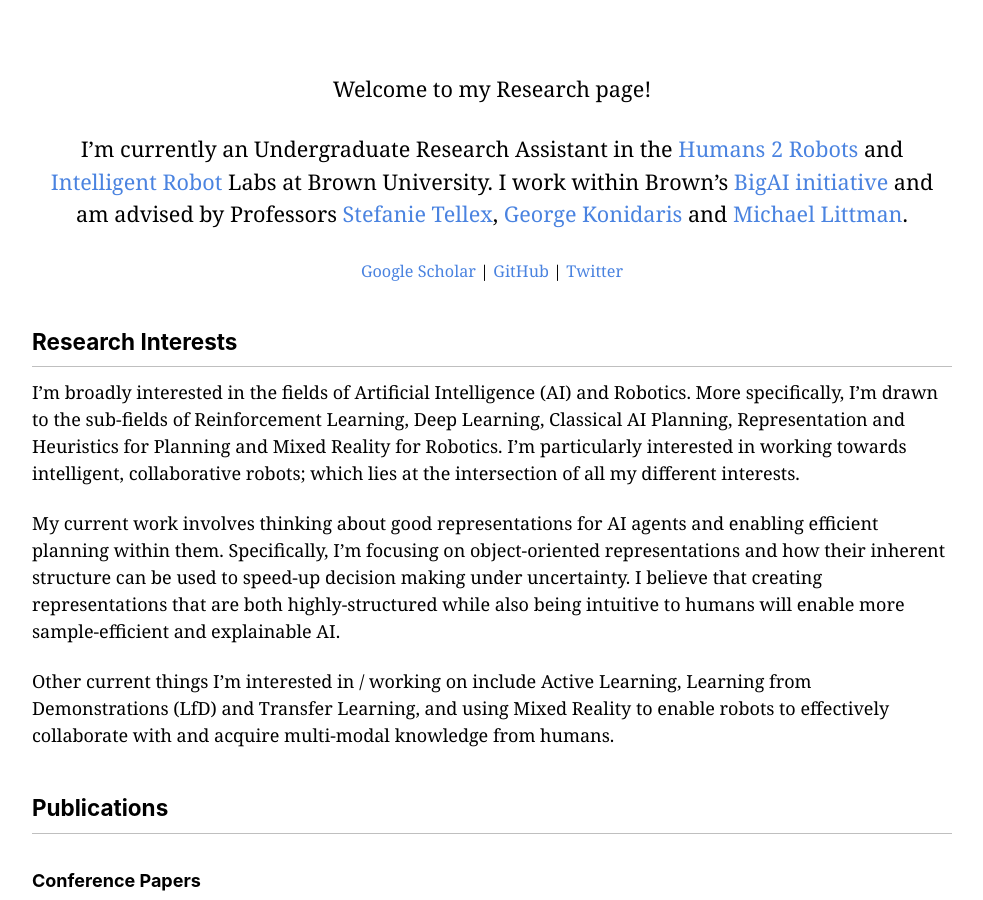
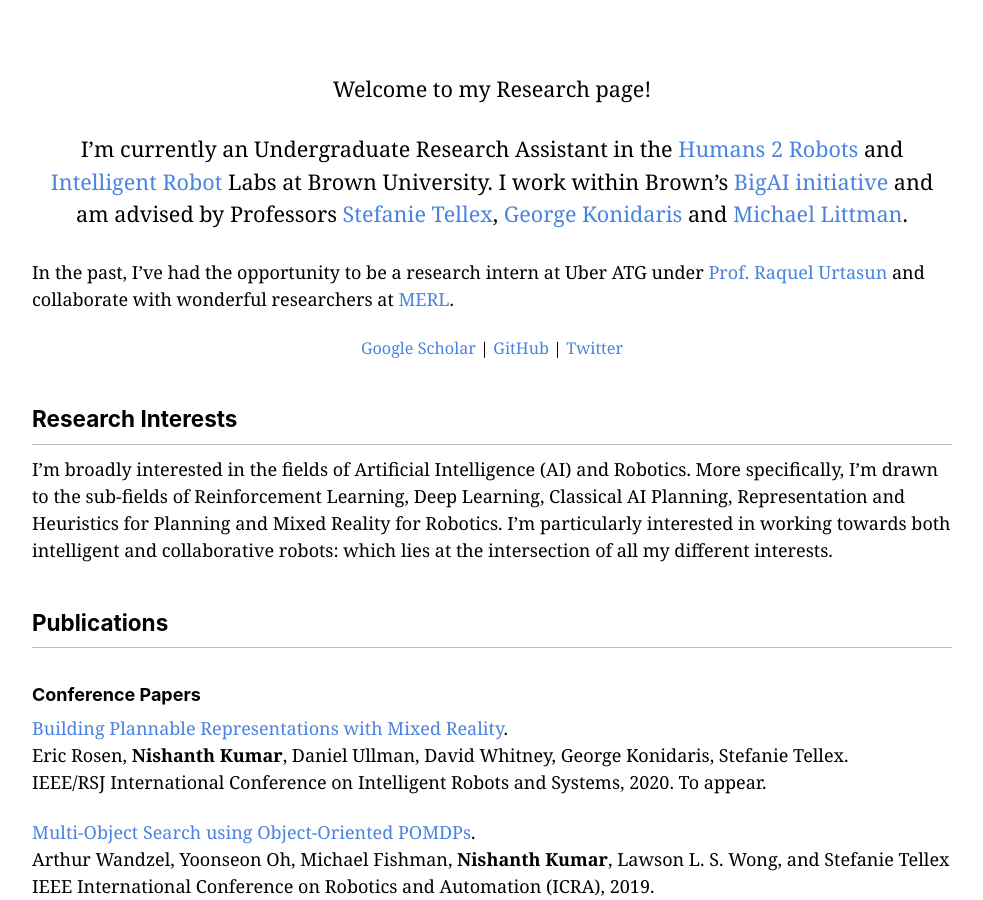
Before and after one commit to NishanthJKumar/NishanthJKumar.github.io, a Jekyll site: the page built from _pages/research.md, in a window 1280 px wide and 900 px high, scrolled down 402 px. Shown: the whole window, without its empty margins (148-1131 px from the left). Built offline with Jekyll 4.4.1, drawn with Linux system fonts in a browser that asks for light colours; cached includes are drawn as plain includes; nearby versions of some CDN libraries.

Commit message:
updated research page for Jess

```diff
--- a/_pages/research.md
+++ b/_pages/research.md
@@ -13,15 +13,14 @@
 I’m currently an Undergraduate Research Assistant in the [Humans 2 Robots](https://h2r.cs.brown.edu/) and [Intelligent Robot](http://irl.cs.brown.edu/) Labs at Brown University. I work within Brown’s [BigAI initiative](http://bigai.cs.brown.edu/) and am advised by Professors [Stefanie Tellex](https://cs.brown.edu/people/stellex/), [George Konidaris](http://cs.brown.edu/people/gdk/) and [Michael Littman](http://cs.brown.edu/~mlittman/).
 {: style="text-align: center;font-size: 120%"}
 
+In the past, I've had the opportunity to be a research intern at Uber ATG under [Prof. Raquel Urtasun](http://www.cs.toronto.edu/~urtasun/) and collaborate with wonderful researchers at [MERL](https://www.merl.com/research/).
+
 [Google Scholar](https://scholar.google.com/citations?user=FE512o4AAAAJ&hl=en) \| [GitHub](https://github.com/NishanthJKumar) \| [Twitter](https://twitter.com/nishanthkumar23)
 {: style="text-align: center;font-size: 90%"}
 
 ## Research Interests
-I’m broadly interested in the fields of Artificial Intelligence (AI) and Robotics. More specifically, I’m drawn to the sub-fields of Reinforcement Learning, Deep Learning, Classical AI Planning, Representation and Heuristics for Planning and Mixed Reality for Robotics. I’m particularly interested in working towards intelligent, collaborative robots; which lies at the intersection of all my different interests.
+I’m broadly interested in the fields of Artificial Intelligence (AI) and Robotics. More specifically, I’m drawn to the sub-fields of Reinforcement Learning, Deep Learning, Classical AI Planning, Representation and Heuristics for Planning and Mixed Reality for Robotics. I’m particularly interested in working towards both intelligent and collaborative robots: which lies at the intersection of all my different interests.
 
-My current work involves thinking about good representations for AI agents and enabling efficient planning within them. Specifically, I’m focusing on object-oriented representations and how their inherent structure can be used to speed-up decision making under uncertainty. I believe that creating representations that are both highly-structured while also being intuitive to humans will enable more sample-efficient and explainable AI.
-
-Other current things I’m interested in / working on include Active Learning, Learning from Demonstrations (LfD) and Transfer Learning, and using Mixed Reality to enable robots to effectively collaborate with and acquire multi-modal knowledge from humans.
 
 ## Publications
 ### Conference Papers
```
